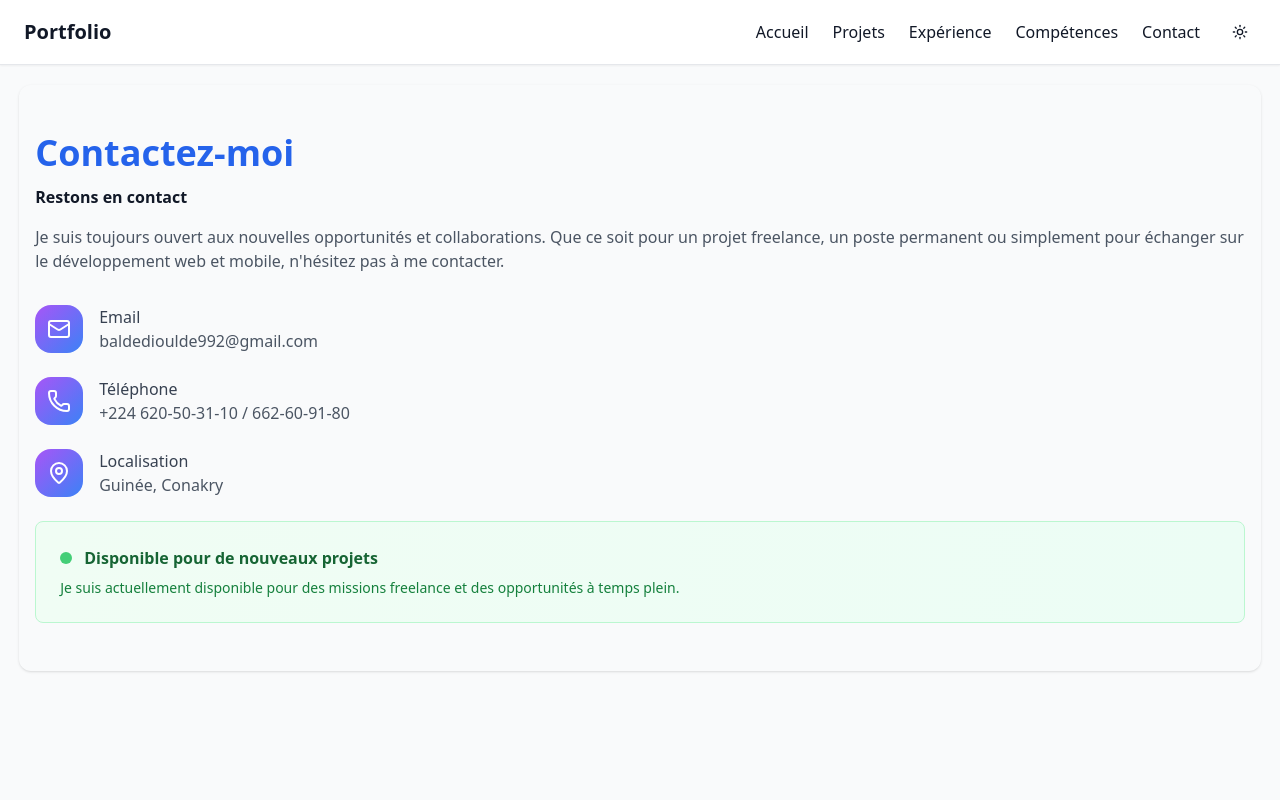
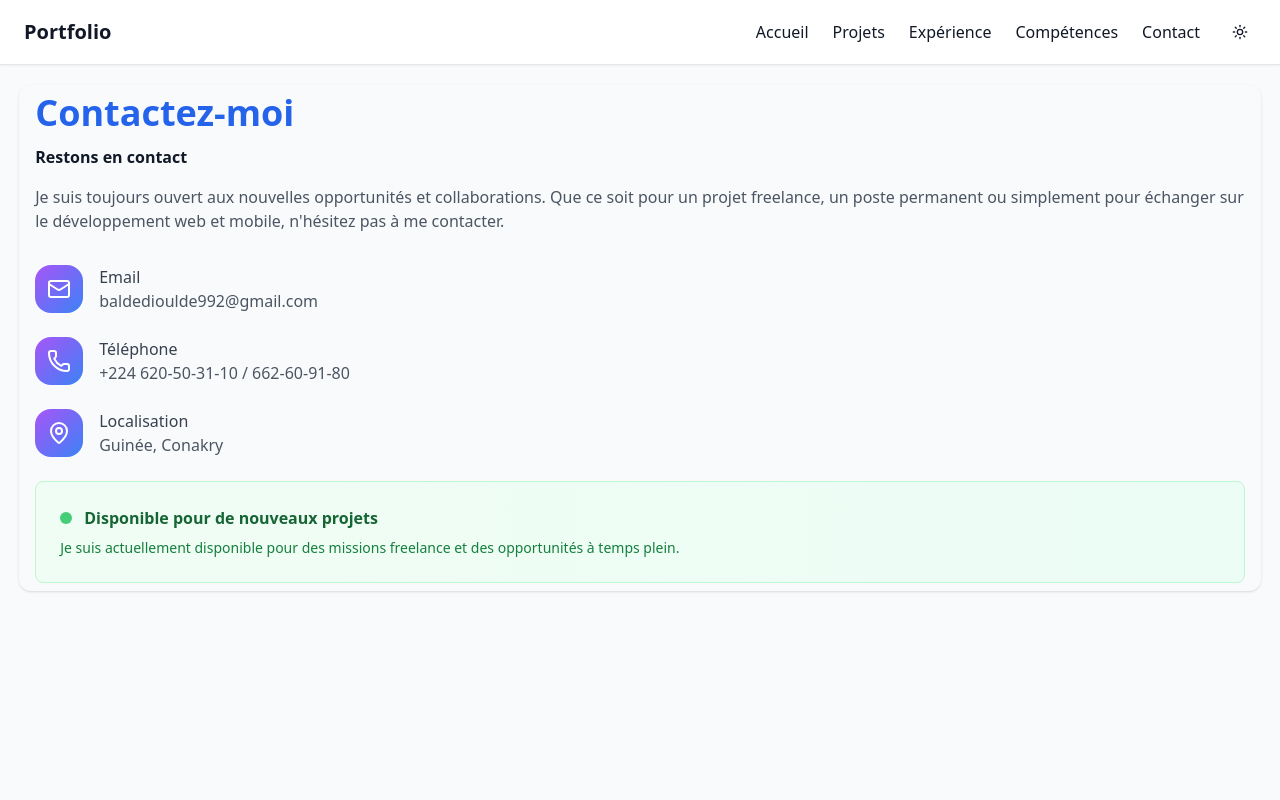
Before and after one commit to dioulde13/portoflio, a Next.js app: page /contact in a window 1280 px wide. Shown: the top 800 px of the page. Built offline with nearby package versions, Linux system fonts and the light colour scheme.

Commit message:
diminuer py

```diff
--- a/app/contact/page.tsx
+++ b/app/contact/page.tsx
@@ -4,7 +4,7 @@ import { Mail, Phone, MapPin } from "lucide-react";
 
 export default function Contact() {
   return (
-    <section className="w-11/12 md:w-[97%] mx-auto py-12 bg-card p-4 mt-4 rounded-xl shadow">
+    <section className="w-11/12 md:w-[97%] mx-auto py-2 bg-card p-4 mt-4 rounded-xl shadow">
       <div className="flex justify-center">
 
         {/* ---- SECTION GAUCHE ---- */}
```
